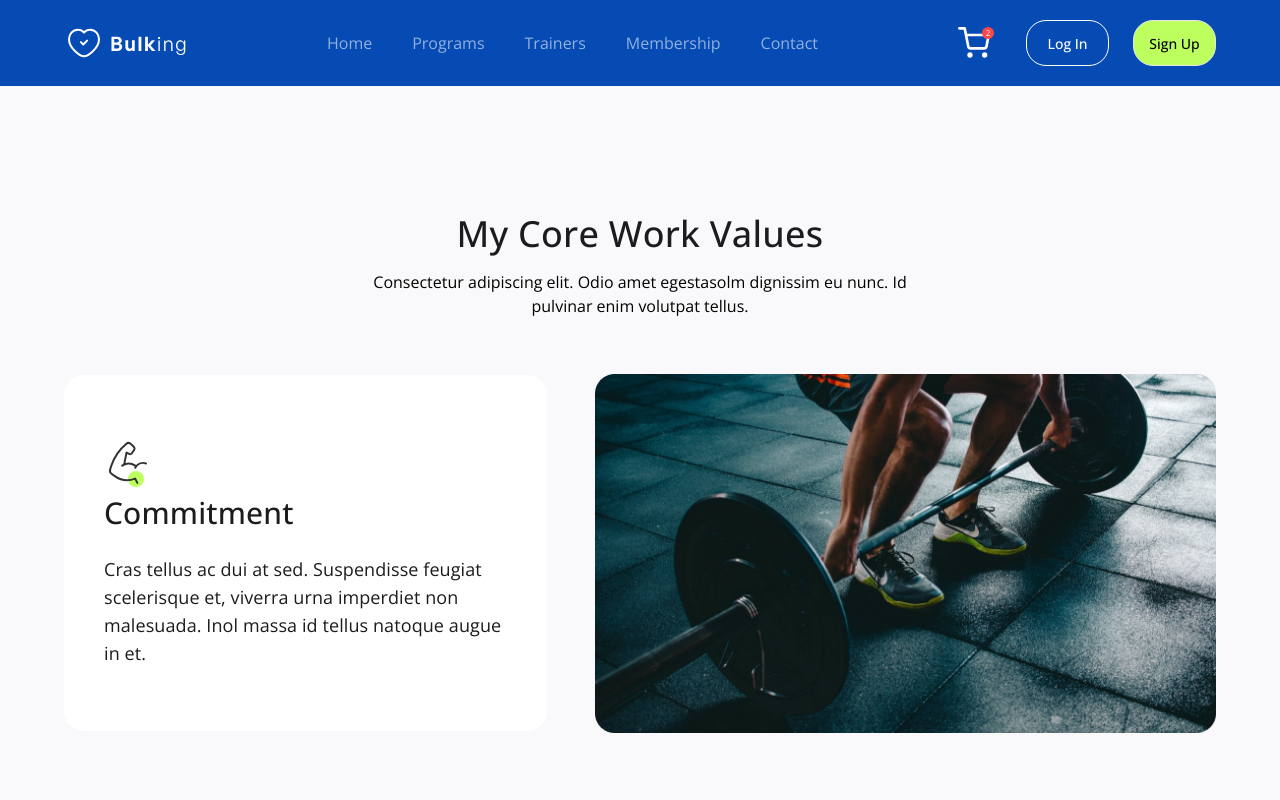
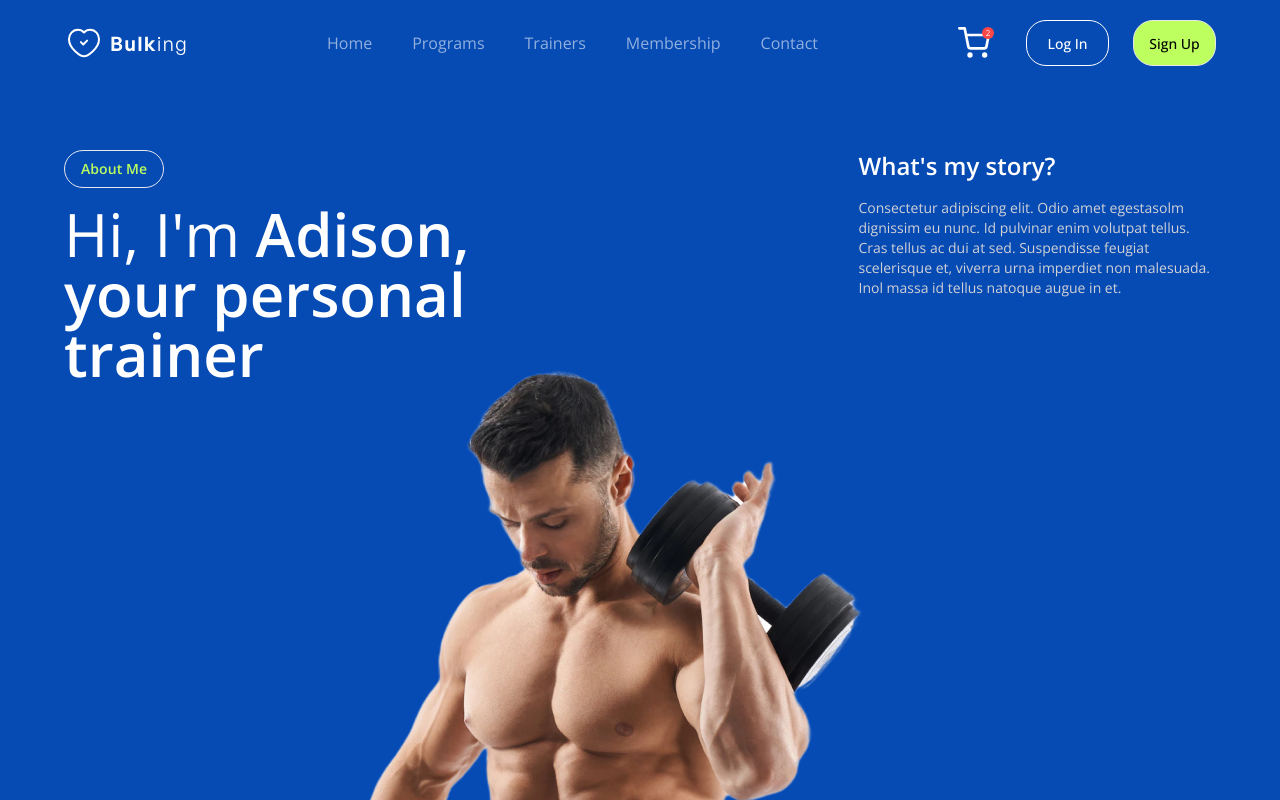
Before and after one commit to Balaji201295/React_Sites, a React (Vite) app in the folder 01_bulking/: page /about-us in a window 1280 px wide. Shown: the top 800 px of the page. Built offline with nearby package versions, Linux system fonts and the light colour scheme.

Commit message:
AboutUs page completed

```diff
--- /dev/null
+++ b/01_bulking/src/components/Hero.jsx
@@ -0,0 +1,40 @@
+import React from "react";
+import styles from "../styles";
+import { AboutMe } from "../assets";
+const Hero = () => {
+  return (
+    <div
+      className={`w-full sm:h-[800px] flex justify-start flex-col items-start bg-secondary ${styles.paddingX} py-16 relative overflow-hidden`}
+    >
+      <div className="relative z-10 flex flex-col md:flex-row justify-between gap-8 sm:gap-0">
+        <div className="flex-1">
+          <h5 className="font-sans font-semibold text-[#BCFF5E] text-sm tracking-[.07px] py-2 px-4 rounded-[20px] border border-solid border-[##BCFF5E] inline-block mb-4">
+            About Me
+          </h5>
+          <h1 className="font-sans font-normal text-4xl sm:text-5xl md:text-6xl text-white sm:max-w-lg pb-4">
+            Hi, I'm&nbsp;
+            <span className="font-semibold">Adison, your personal trainer</span>
+          </h1>
+        </div>
+
+        <div className="flex-[.45] flex flex-col">
+          <h3 className="font-sans text-white text-xl sm:text-2xl font-semibold pb-4">
+            What's my story?
+          </h3>
+          <p className="font-sans font-normal text-sm text-[#D1D1D6]">
+            Consectetur adipiscing elit. Odio amet egestasolm dignissim eu nunc.
+            Id pulvinar enim volutpat tellus. Cras tellus ac dui at sed.
+            Suspendisse feugiat scelerisque et, viverra urna imperdiet non
+            malesuada. Inol massa id tellus natoque augue in et.
+          </p>
+        </div>
+      </div>
+      <div className="hidden sm:flex absolute bottom-0 left-1/4 z-5">
+        {/* Absolute Image */}
+        <img src={AboutMe} alt="Banner" />
+      </div>
+    </div>
+  );
+};
+
+export default Hero;
--- a/01_bulking/src/components/ProgramItems.jsx
+++ b/01_bulking/src/components/ProgramItems.jsx
@@ -18,7 +18,7 @@ const ProgramItems = () => {
           ? "lg:rounded-tr-3xl lg:rounded-br-3xl rounded-bl-3xl rounded-br-3xl sm:rounded-none"
           : ""
       }`;
-      const columnClasses = `flex-1 flex flex-col min-w-[271px] sm:max-w-[291px] p-6 gap-6 ${borderRadiusClasses} ${
+      const columnClasses = `flex-1 flex flex-col w-full sm:max-w-[291px] p-6 gap-6 ${borderRadiusClasses} ${
         isEven ? "bg-primary" : "bg-white"
       }`;
 
--- a/01_bulking/src/components/index.js
+++ b/01_bulking/src/components/index.js
@@ -5,6 +5,7 @@ export { default as CTA } from "./CTA";
 export { default as FAQs } from "./FAQs";
 export { default as Footer } from "./Footer";
 export { default as Header } from "./Header";
+export { default as Hero } from "./Hero";
 export { default as MembershipItems } from "./MembershipItems";
 export { default as Navbar } from "./Navbar";
 export { default as Overview } from "./Overview";
--- a/01_bulking/src/pages/AboutUs.jsx
+++ b/01_bulking/src/pages/AboutUs.jsx
@@ -1,10 +1,11 @@
 import React from "react";
-import { Reviews } from "../components";
+import { Hero, Reviews } from "../components";
 import { workouts } from "../constants";
 import styles from "../styles";
 const AboutUs = () => {
   return (
     <main>
+      <Hero />
       <div
         className={`flex flex-col justify-center items-center py-16 sm:py-32 ${styles.paddingX}`}
       >
```
